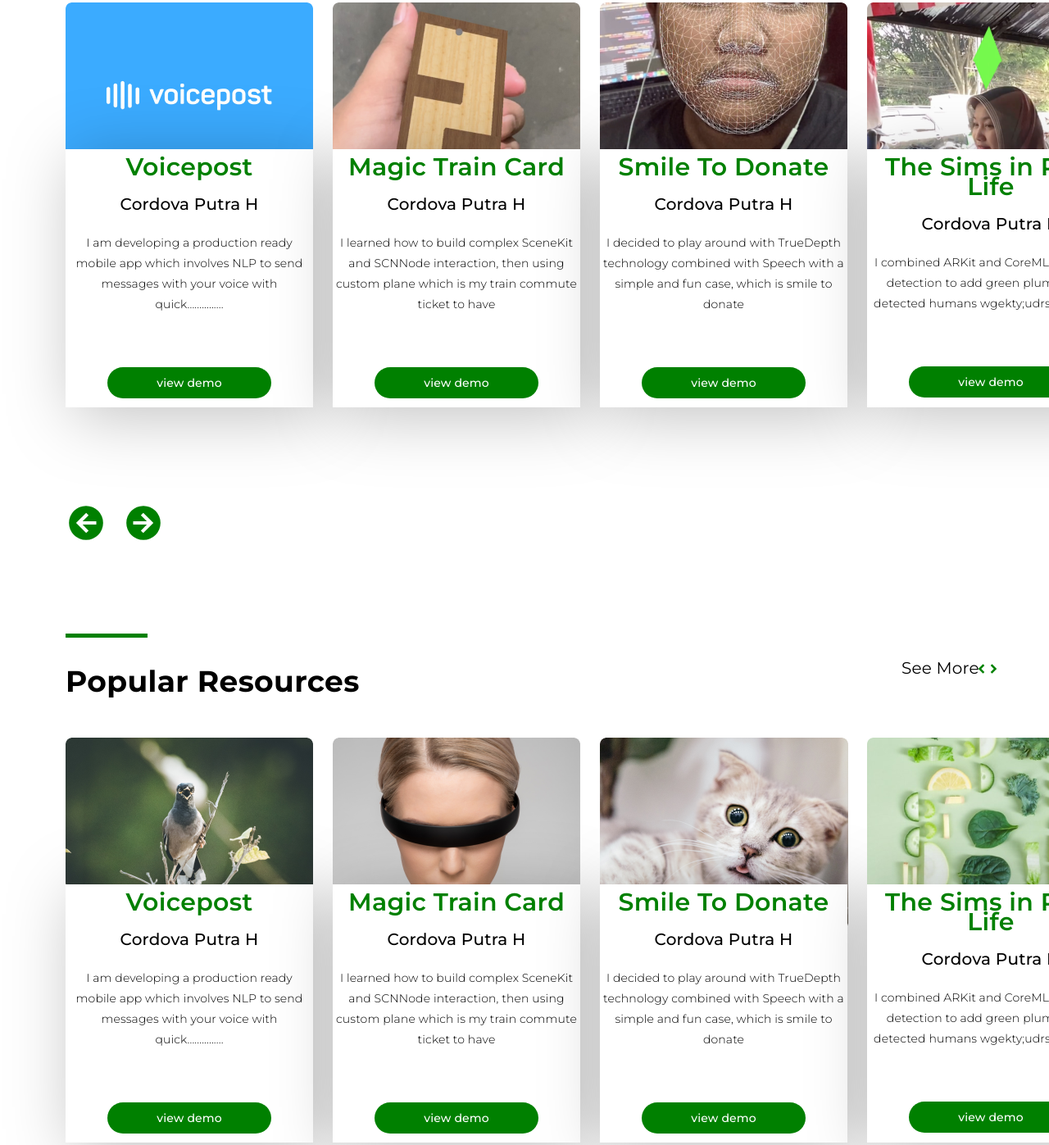
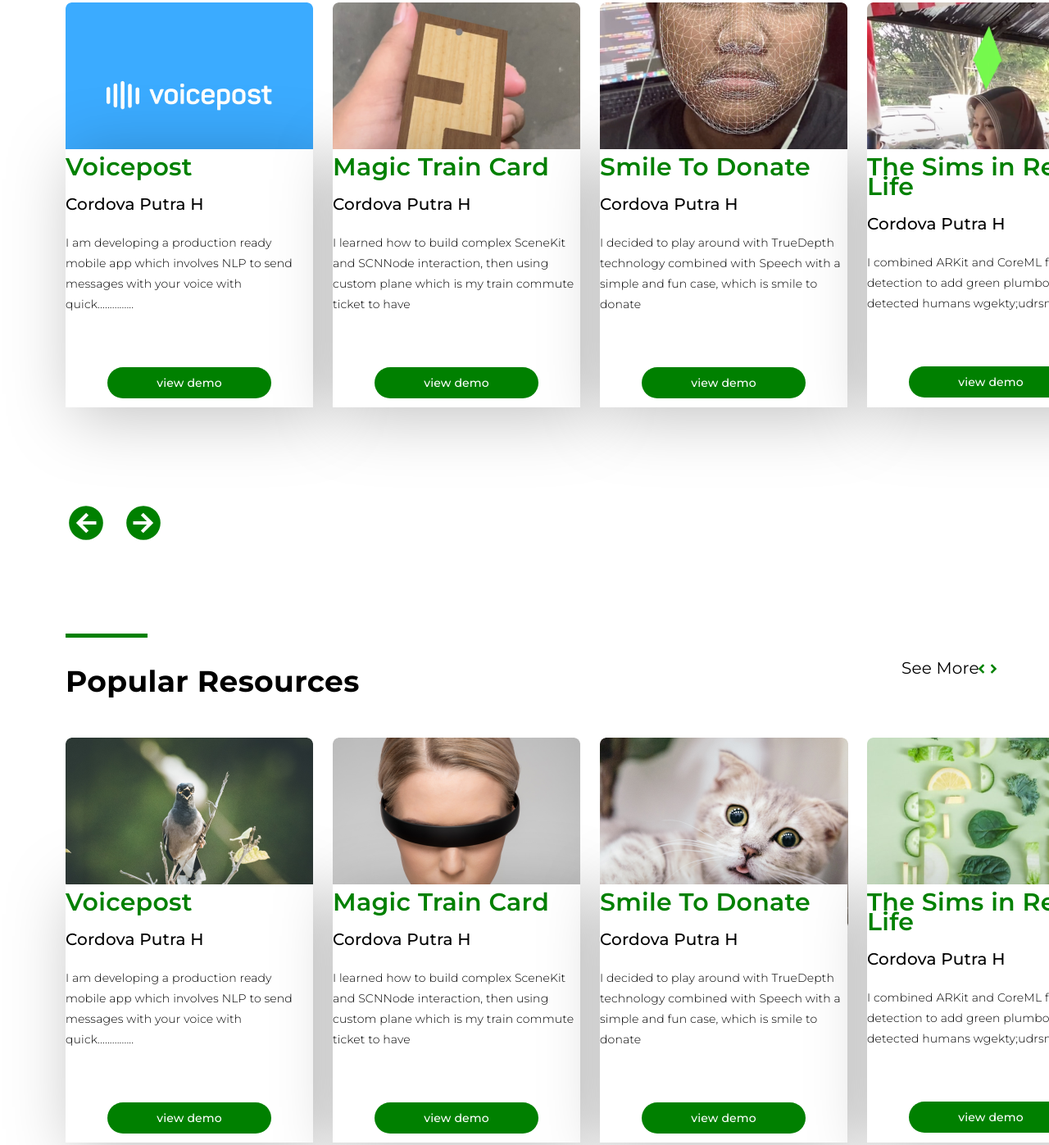
Before and after one commit to swu-pwt/airlab-muhammad-yusuf, a plain HTML site: page index.html in a window 1280 px wide. Shown: the part 587-1984 px from the top of the page at 82% size. Drawn offline with Linux system fonts and the light colour scheme.

Commit message:
text card

```diff
--- a/assets/css/style.css
+++ b/assets/css/style.css
@@ -728,6 +728,16 @@ p.text-satu :hover {
     background: #29291E
 }
 
+.line3 {
+    position: absolute;
+    width: 100px;
+    height: 5px;
+    left: 80px;
+    top: 20px;
+    background: green;
+}
+
+
 .container-left h3.text-head {
 
 
@@ -738,7 +748,6 @@ p.text-satu :hover {
 
     font-family: 'Montserrat';
     font-style: normal;
-    text-decoration: overline 20px solid green;
     font-weight: 700;
     font-size: 36px;
     line-height: 50px;
--- a/index.html
+++ b/index.html
@@ -76,11 +76,9 @@
       <div class="card">
         <img src="assets/img/voiceposttech1.png" alt="img" class="imgsatu">
         <div class="card_body">
-          <center>
             <h2 class="title">Voicepost</h2>
-          </center>
-          <h4 align="center">Cordova Putra H</h4>
-          <p align="center">I am developing a production ready mobile app which involves NLP to send messages with your voice with quick...............</p>
+          <h4 align="left">Cordova Putra H</h4>
+          <p align="left">I am developing a production ready mobile app which involves NLP to send messages with your voice with quick...............</p>
           <center>
             <a href="#">
               <button>view demo</button>
@@ -91,11 +89,9 @@
       <div class="card2">
         <img src="assets/img/magictraincard1.png" alt="img" class="imgdua">
         <div class="card2_body">
-          <center>
             <h2 class="title">Magic Train Card</h2>
-          </center>
-          <h4 align="center">Cordova Putra H</h4>
-          <p align="center">I learned how to build complex SceneKit and SCNNode interaction, then using custom plane which is my train commute ticket to have</p>
+          <h4 align="left">Cordova Putra H</h4>
+          <p align="left">I learned how to build complex SceneKit and SCNNode interaction, then using custom plane which is my train commute ticket to have</p>
           <center>
             <a href="#">
               <button>view demo</button>
@@ -106,11 +102,9 @@
       <div class="card3">
         <img src="assets/img/smiletodonate1.png" alt="img" class="imgtiga">
         <div class="card3_body">
-          <center>
             <h2 class="title">Smile To Donate</h2>
-          </center>
-          <h4 align="center">Cordova Putra H</h4>
-          <p align="center">I decided to play around with TrueDepth technology combined with Speech with a simple and fun case, which is smile to donate</p>
+          <h4 align="left">Cordova Putra H</h4>
+          <p align="left">I decided to play around with TrueDepth technology combined with Speech with a simple and fun case, which is smile to donate</p>
           <center>
             <a href="#">
               <button>view demo</button>
@@ -121,11 +115,9 @@
       <div class="card4">
         <img src="assets/img/humansims1.png" alt="img" class="imgempat">
         <div class="card4_body">
-          <center>
             <h2 class="title">The Sims in Real Life</h2>
-          </center>
-          <h4 align="center">Cordova Putra H</h4>
-          <p align="center">I combined ARKit and CoreML for object detection to add green plumbob on detected humans wgekty;udrsmuepy.......</p>
+          <h4 align="left">Cordova Putra H</h4>
+          <p align="left">I combined ARKit and CoreML for object detection to add green plumbob on detected humans wgekty;udrsmuepy.......</p>
           <center>
             <a href="#">
               <button>view demo</button>
@@ -158,11 +150,9 @@
       <div class="card5">
         <img src="assets/img/olgskPa2gkk.png" alt="img" class="imglima">
         <div class="card5_body">
-          <center>
             <h2 class="title">Voicepost</h2>
-          </center>
-          <h4 align="center">Cordova Putra H</h4>
-          <p align="center">I am developing a production ready mobile app which involves NLP to send messages with your voice with quick...............</p>
+          <h4 align="left">Cordova Putra H</h4>
+          <p align="left">I am developing a production ready mobile app which involves NLP to send messages with your voice with quick...............</p>
           <center>
             <a href="#">
               <button>view demo</button>
@@ -173,11 +163,9 @@
       <div class="card6">
         <img src="assets/img/3ItLsIWweFQ.png" alt="img" class="imgenam">
         <div class="card6_body">
-          <center>
             <h2 class="title">Magic Train Card</h2>
-          </center>
-          <h4 align="center">Cordova Putra H</h4>
-          <p align="center">I learned how to build complex SceneKit and SCNNode interaction, then using custom plane which is my train commute ticket to have</p>
+          <h4 align="left">Cordova Putra H</h4>
+          <p align="left">I learned how to build complex SceneKit and SCNNode interaction, then using custom plane which is my train commute ticket to have</p>
           <center>
             <a href="#">
               <button>view demo</button>
@@ -188,11 +176,9 @@
       <div class="card7">
         <img src="assets/img/FbhNdD1ow2g.png" alt="img" class="imgtuju">
         <div class="card7_body">
-          <center>
             <h2 class="title">Smile To Donate</h2>
-          </center>
-          <h4 align="center">Cordova Putra H</h4>
-          <p align="center">I decided to play around with TrueDepth technology combined with Speech with a simple and fun case, which is smile to donate</p>
+          <h4 align="left">Cordova Putra H</h4>
+          <p align="left">I decided to play around with TrueDepth technology combined with Speech with a simple and fun case, which is smile to donate</p>
           <center>
             <a href="#">
               <button>view demo</button>
@@ -203,11 +189,9 @@
       <div class="card8">
         <img src="assets/img/voiceposttech 1.png" alt="img" class="imgdelapan">
         <div class="card8_body">
-          <center>
             <h2 class="title">The Sims in Real Life</h2>
-          </center>
-          <h4 align="center">Cordova Putra H</h4>
-          <p align="center">I combined ARKit and CoreML for object detection to add green plumbob on detected humans wgekty;udrsmuepy.......</p>
+          <h4 align="left">Cordova Putra H</h4>
+          <p align="left">I combined ARKit and CoreML for object detection to add green plumbob on detected humans wgekty;udrsmuepy.......</p>
           <center>
             <a href="#">
               <button>view demo</button>
@@ -230,6 +214,7 @@
       <!-- halaman stories -->
       <div class="container">
         <div class="container-left">
+            <div class="line3"></div>
           <h3 class="text-head">Highlight Stories</h3>
           <h3 class="text-cont-satu">UX Engineering and Artificial Intelligence: Visual Speech AI</h3>
           <p class="p-cont-satu">The Story of UX Engineering Approach to AI (Part I)</p>
```
